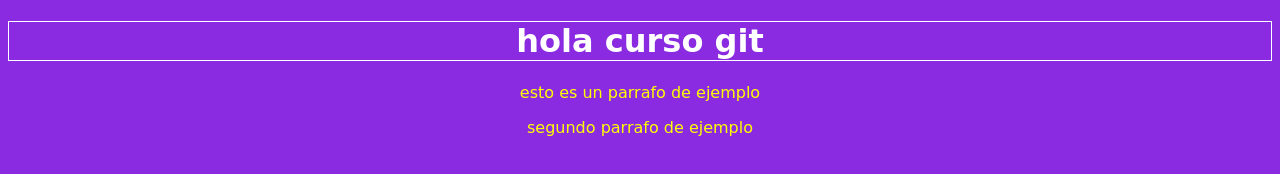
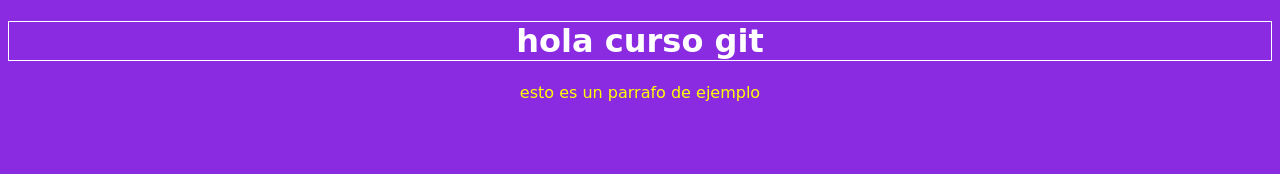
Before and after one commit to alexandroskalisperis/curso_git, a plain HTML site: page index.html in a window 1280 px wide. Drawn offline with Linux system fonts and the light colour scheme.

Commit message:
Update index.html

```diff
--- a/index.html
+++ b/index.html
@@ -15,9 +15,7 @@
     <p class="parrafo">
         esto es un parrafo de ejemplo
     </p>
-    <p class="parrafo">
-        segundo parrafo de ejemplo
-    </p>
+
 
 </body>
 </html>
```
